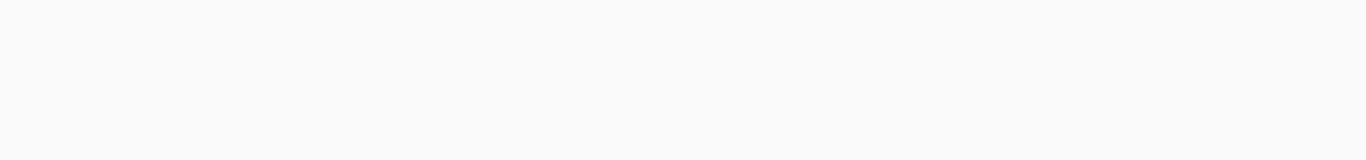
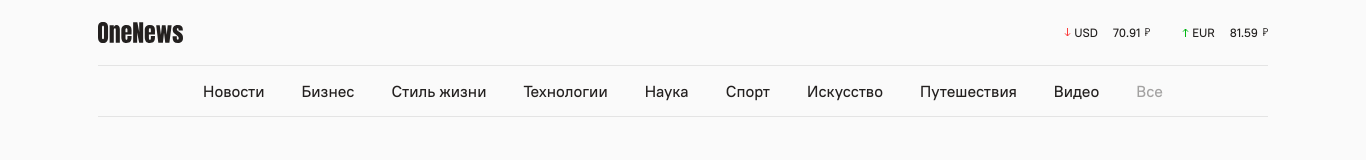
Before and after one commit to urchifox/OneNews__article_credits, a plain HTML site: page index.html in a window 1280 px wide. Shown: the whole page, 1366 px wide, since content can reach past the window. Drawn offline with Linux system fonts and the light colour scheme.

Commit message:
created main header

```diff
--- a/index.html
+++ b/index.html
@@ -5,12 +5,75 @@
     <meta name="viewport" content="width=device-width, initial-scale=1.0">
     <title>OneNews. Больше половины россиян живет в кредит</title>
     <link rel="stylesheet" href="styles/styles.css">
+    <link rel="stylesheet" href="styles/main-header.css">
+    <link rel="stylesheet" href="styles/article.css">
+    <link rel="stylesheet" href="styles/main-footer.css">
 </head>
 
 <body>
 
     <header class="main-header">
-
+        <nav class="main-navigation">
+            <div class="main-navigation__row">
+                <a class="main-navigation__logo" href="">
+                    <img src="img/OneNews-logo.svg" alt="OneNews" width="85" height="21">
+                </a>
+                <div class="main-navigation__rates">
+                    <ul class="main-navigation__rates-list list-reset">
+                        <li class="main-navigation__rates-item">
+                            <a href="" class="main-navigation__rates-link link-reset">
+                                <span class="visually-hidden">Падение показателя</span>
+                                <span class="main-navigation__rates-currency main-navigation__rates-currency_failing">USD</span>
+                                <span class="main-navigation__rates-value">70.91</span>
+                                <span class="visually-hidden">рублей</span>
+                            </a>
+                        </li>
+                        <li class="main-navigation__rates-item">
+                            <a href="" class="main-navigation__rates-link link-reset">
+                                <span class="visually-hidden">Рост показателя</span>
+                                <span class="main-navigation__rates-currency main-navigation__rates-currency_rising">EUR</span>
+                                <span class="main-navigation__rates-value">81.59</span>
+                                <span class="visually-hidden">рублей</span>
+                            </a>
+                        </li>
+                    </ul>
+                </div>
+            </div>
+            <div class="main-navigation__row">
+                <ul class="main-navigation__menu-list list-reset">
+                    <li class="main-navigation__menu-item">
+                        <a href="" class="link-reset">Новости</a>
+                    </li>
+                    <li class="main-navigation__menu-item">
+                        <a href="" class="link-reset">Бизнес</a>
+                    </li>
+                    <li class="main-navigation__menu-item">
+                        <a href="" class="link-reset">Стиль жизни</a>
+                    </li>
+                    <li class="main-navigation__menu-item">
+                        <a href="" class="link-reset">Технологии</a>
+                    </li>
+                    <li class="main-navigation__menu-item">
+                        <a href="" class="link-reset">Наука</a>
+                    </li>
+                    <li class="main-navigation__menu-item">
+                        <a href="" class="link-reset">Спорт</a>
+                    </li>
+                    <li class="main-navigation__menu-item">
+                        <a href="" class="link-reset">Искусство</a>
+                    </li>
+                    <li class="main-navigation__menu-item">
+                        <a href="" class="link-reset">Путешествия</a>
+                    </li>
+                    <li class="main-navigation__menu-item">
+                        <a href="" class="link-reset">Видео</a>
+                    </li>
+                    <li class="main-navigation__menu-item">
+                        <a href="" class="link-reset">Все</a>
+                    </li>
+                </ul>
+            </div>
+        </nav>
     </header>
 
     <main>
--- /dev/null
+++ b/styles/main-header.css
@@ -0,0 +1,82 @@
+ .main-navigation {
+   width: 1170px;
+   margin: 0 auto;
+   padding: 0;
+ }
+
+ .main-navigation__row {
+   display: flex;
+   align-items: center;
+   border-bottom: 1px solid rgba(35, 32, 31, 0.1);
+}
+.main-navigation__row:first-child {
+   justify-content: space-between;
+   align-items: center;
+   padding: 22px 0;
+}
+.main-navigation__row:last-child {
+   justify-content: center;
+   padding: 15px 0;
+
+}
+
+a.main-navigation__logo:hover,
+a.main-navigation__logo:focus-visible {
+   border: none;
+}
+
+.main-navigation__rates-list {
+   display: flex;
+   flex-wrap: wrap;
+   align-items: center;
+   justify-content: flex-end;
+   gap: 8px 32px;
+   max-width: 1000px;
+}
+.main-navigation__rates-item {
+   font-weight: 500;
+   font-size: 12px;
+   line-height: 14px; /* identical to box height, or 117% */
+   text-align: center;
+}
+
+.main-navigation__rates-currency {
+   margin-right: 12px;
+   padding-left: 10px;
+   background-repeat: no-repeat;
+   background-position: 0 center;
+}
+.main-navigation__rates-currency_failing {
+   background-image: url("../img/arrow-down.svg");
+}
+.main-navigation__rates-currency_rising {
+   background-image: url("../img/arrow-up.svg");
+}
+
+.main-navigation__rates-value {
+   padding-right: 10px;
+   background-repeat: no-repeat;
+   background-position: 100% center;
+   background-image: url("../img/ruble.svg");
+}
+
+
+
+.main-navigation__menu-list {
+   display: flex;
+   flex-wrap: wrap;
+   align-items: flex-start;
+   align-content: flex-start;
+   justify-content: center;
+   gap: 10px 37px;
+}
+
+ .main-navigation__menu-item {
+   font-weight: 500;
+   font-size: 16px;
+   line-height: 20px; /* identical to box height, or 125% */
+   text-align: center;
+ }
+ .main-navigation__menu-item:last-child {
+   opacity: 0.4;
+ }
--- a/styles/styles.css
+++ b/styles/styles.css
@@ -27,7 +27,8 @@
 
 body {
     /* width: 1170px; */
-    min-width: 1366px;
+    width: 1366px;
+    min-height: 100vh;
     background-color: var(--white);
     margin: 0 auto;
     padding: 0;
@@ -38,6 +39,8 @@ body {
     font-size: 20px;
     line-height: 28px; /* or 140% */
     color: var(--dark);
+
+    outline: 1000px solid lightgray;
 }
 
 .visually-hidden {
@@ -48,4 +51,30 @@ body {
     height: 1px;
     width: 1px;
     overflow: hidden;
-  }
+}
+
+.list-reset {
+list-style: none;
+padding: 0;
+margin: 0;
+}
+
+.link-reset {
+color: inherit;
+text-decoration: none;
+}
+
+img {
+display: block;
+}
+
+
+
+a[href]:hover,
+a[href]:focus-visible {
+opacity: 0.7;
+border-bottom: 1px solid var(--dark);
+}
+a[href]:active {
+opacity: 0.4;
+}
```
Also changed, not shown: img/ruble.png (deleted), img/ruble.svg (added), one-news_solution/css/article.css (deleted), one-news_solution/css/main-footer.css (deleted), one-news_solution/css/main-header.css (deleted), styles/article.css (added), styles/main-footer.css (added).
